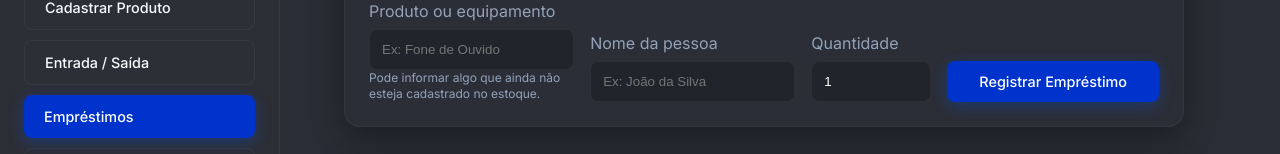
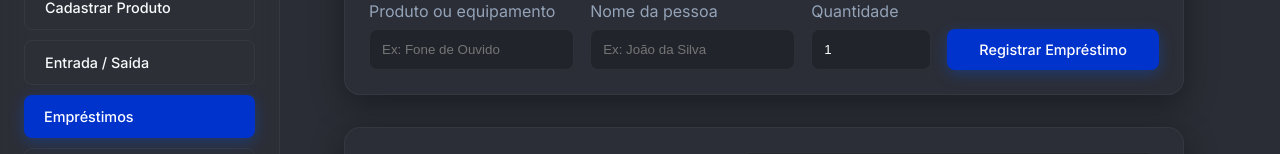
Before and after one commit to yagocanton21/estoque_ti, a React (Vite) app in the folder frontend/: page / in a window 1280 px wide. Both pictures are taken after a click on the button "Empréstimos". Shown: the part 275-429 px from the top of the page. Built offline with nearby package versions, Linux system fonts and the light colour scheme; no server answers.

Commit message:
ci: add self-hosted runner deploy workflow and ui text removal

```diff
--- a/frontend/src/components/Emprestimos.tsx
+++ b/frontend/src/components/Emprestimos.tsx
@@ -160,7 +160,7 @@ export function Emprestimos({ onNavigate }: EmprestimosProps) {
               style={{ width: '100%', padding: '0.75rem', borderRadius: '8px', border: '1px solid var(--glass-border)', background: 'rgba(0,0,0,0.2)', color: 'white' }}
               required
             />
-            <small className="field-help">Pode informar algo que ainda não esteja cadastrado no estoque.</small>
+
           </div>
           <div style={{ flex: '1 1 200px' }}>
             <label htmlFor="emprestimo-pessoa" style={{ display: 'block', marginBottom: '0.5rem', color: 'var(--text-muted)' }}>Nome da pessoa</label>
```
